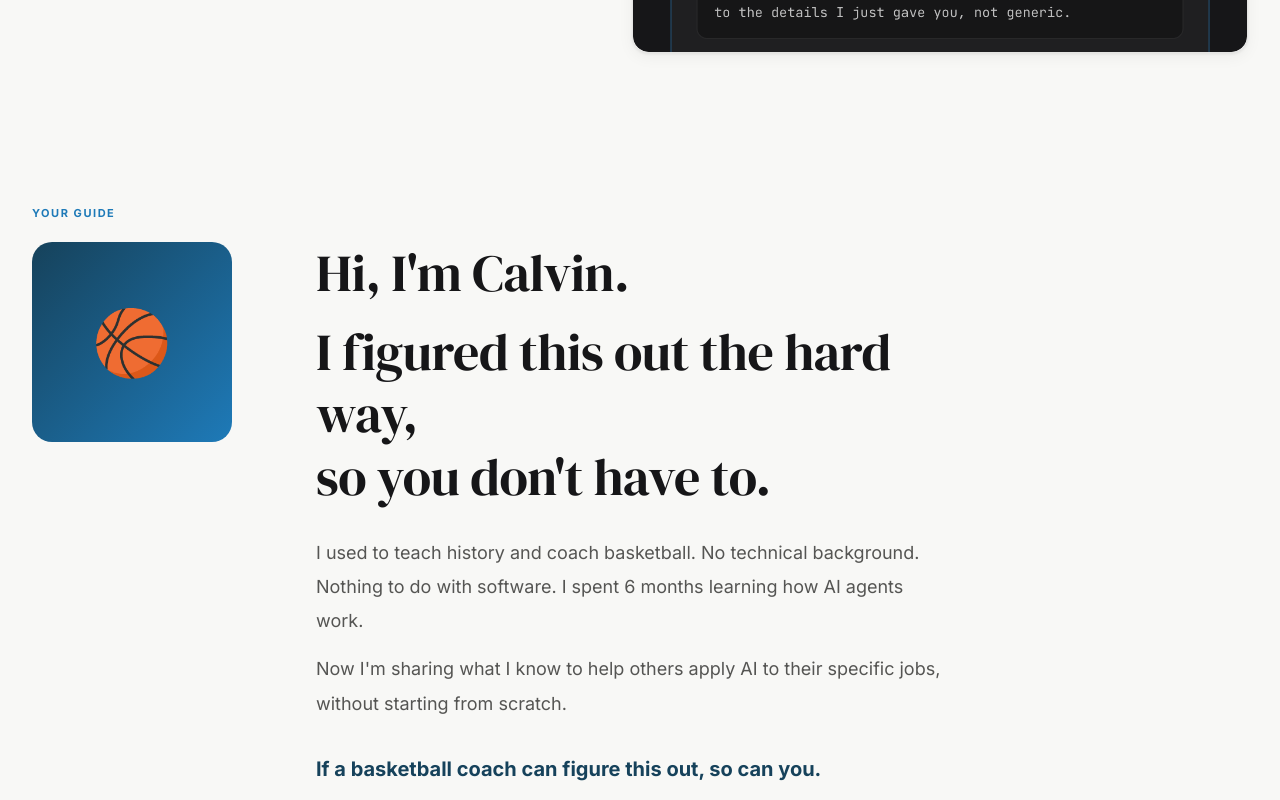
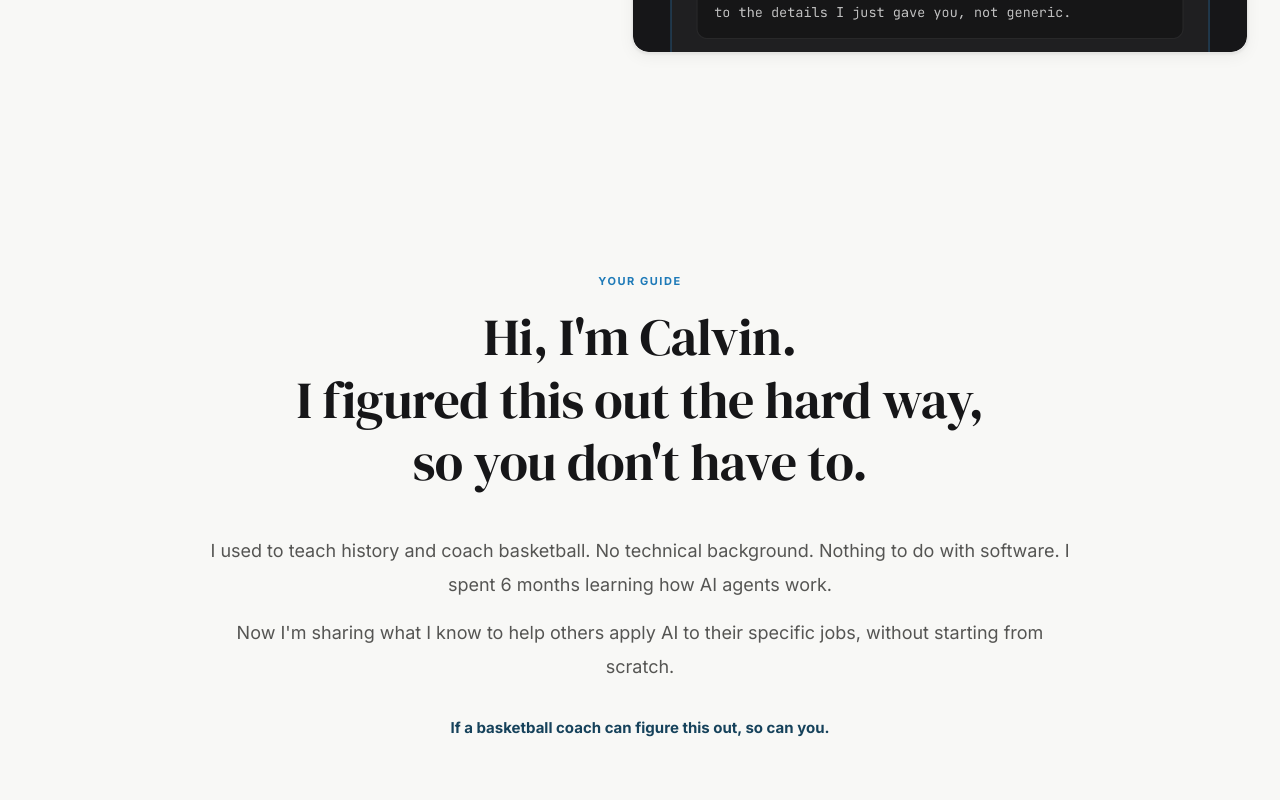
Before and after one commit to coolcalvin457-tech/agent-timesaver-nextjs, a Next.js app: page / in a window 1280 px wide. Shown: the part 2200-3000 px from the top of the page. Built offline with nearby package versions, Linux system fonts and the light colour scheme.

Commit message:
Center Guide section, remove avatar, mirror Dream section layout

```diff
--- a/app/page.tsx
+++ b/app/page.tsx
@@ -126,31 +126,26 @@ export default function Home() {
         </section>
 
         {/* ── Section 5: The Guide ─────────────────────────────────────── */}
-        <section className="section" id="about" style={{ paddingTop: "72px" }}>
+        <section className="section" id="about" style={{ paddingTop: "140px", paddingBottom: "140px" }}>
           <div className="container">
-            <div className="eyebrow">Your guide</div>
-            <div className="guide-layout">
-              <div className="guide-avatar" aria-hidden="true">
-                🏀
-              </div>
-              <div>
-                <h2 className="guide-headline">
-                  <span style={{ display: "block", marginBottom: "16px" }}>Hi, I&apos;m Calvin.</span>
-                  I figured this out the hard way,<br />
-                  so you don&apos;t have to.
+            <div style={{ maxWidth: "880px", margin: "0 auto", textAlign: "center" }}>
+              <div className="eyebrow" style={{ marginBottom: "16px" }}>Your guide</div>
+              <h2 className="guide-headline" style={{ marginBottom: "40px" }}>
+                <span style={{ display: "block" }}>Hi, I&apos;m Calvin.</span>
+                <span style={{ display: "block" }}>I figured this out the hard way,</span>
+                <span style={{ display: "block" }}>so you don&apos;t have to.</span>
               </h2>
               <p className="guide-body">
-                  I used to teach history and coach basketball. No technical background.<br />
+                I used to teach history and coach basketball. No technical background.
                 Nothing to do with software. I spent 6 months learning how AI agents work.
               </p>
               <p className="guide-body">
-                  Now I&apos;m sharing what I know to help others apply AI to their specific jobs,<br />
+                Now I&apos;m sharing what I know to help others apply AI to their specific jobs,
                 without starting from scratch.
               </p>
-                <p className="guide-kicker" style={{ marginTop: "32px", fontSize: "1.25rem" }}>
+              <p className="guide-kicker" style={{ marginTop: "32px" }}>
                 If a basketball coach can figure this out, so can you.
               </p>
-              </div>
             </div>
           </div>
         </section>
```
Lines whose indentation alone changed are shown as unchanged.
